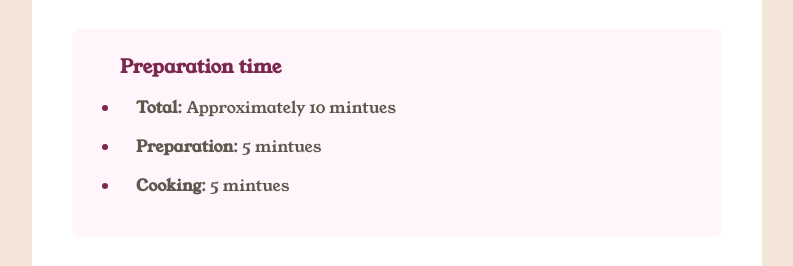
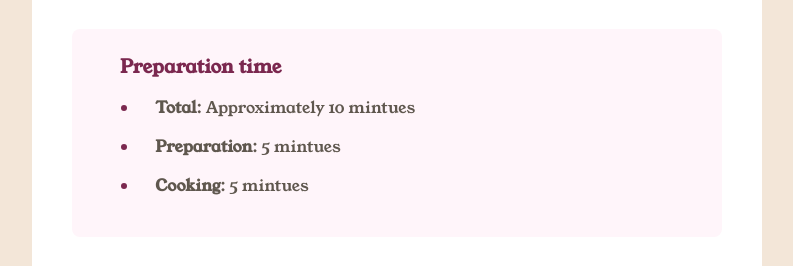
Before and after one commit to CodexianScholar/Frontend-Dev-practice-, a plain HTML site: page frontend-mentor/recipe-page/index.html in a window 1280 px wide. Shown: the part 514-780 px from the top of the page, without its empty margins (243-1036 px from the left). Drawn offline with Linux system fonts and the light colour scheme.

Commit message:
updated padding for prep-time ul
Reviewing the design guide, once i noticed that the bullet points weren't aligned properly, i corrected the oversight

```diff
--- a/frontend-mentor/recipe-page/style.css
+++ b/frontend-mentor/recipe-page/style.css
@@ -47,6 +47,10 @@ p {
   background-color: #fff5fa;
   padding: 1.5rem 0rem 1.5rem 3rem;
   border-radius: 8px;
+}
+
+.recipe__prep-time ul {
+  padding-left: 1.2rem;
 }
 
 .recipe__prep-time--header {
```
